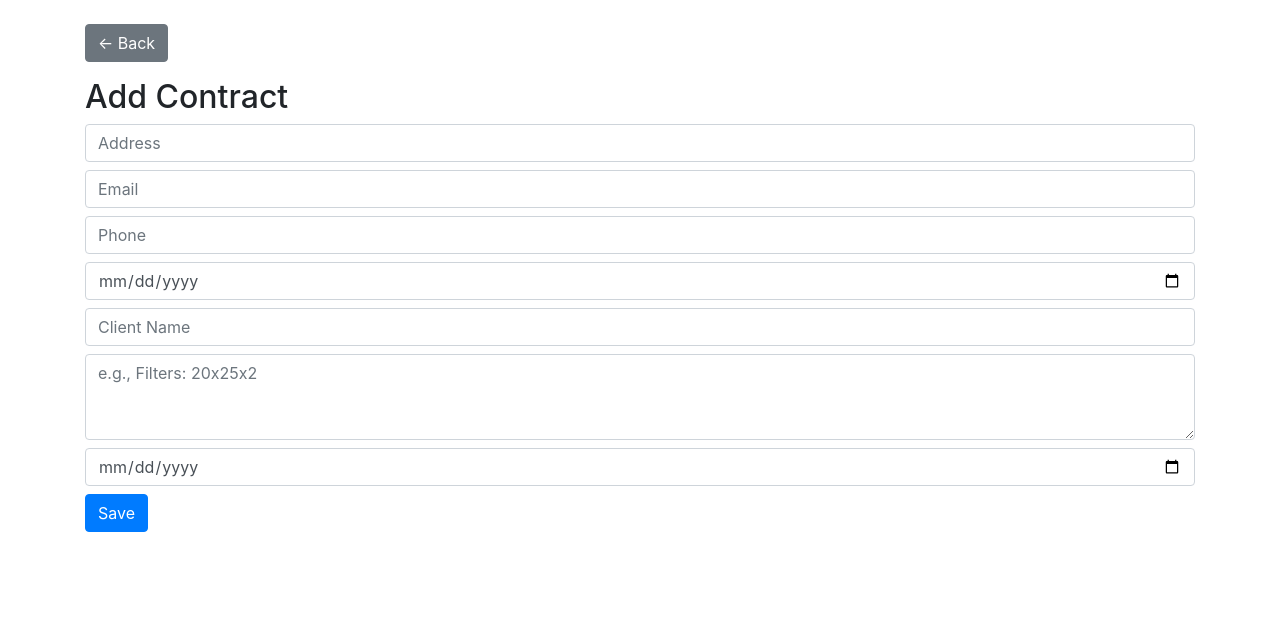
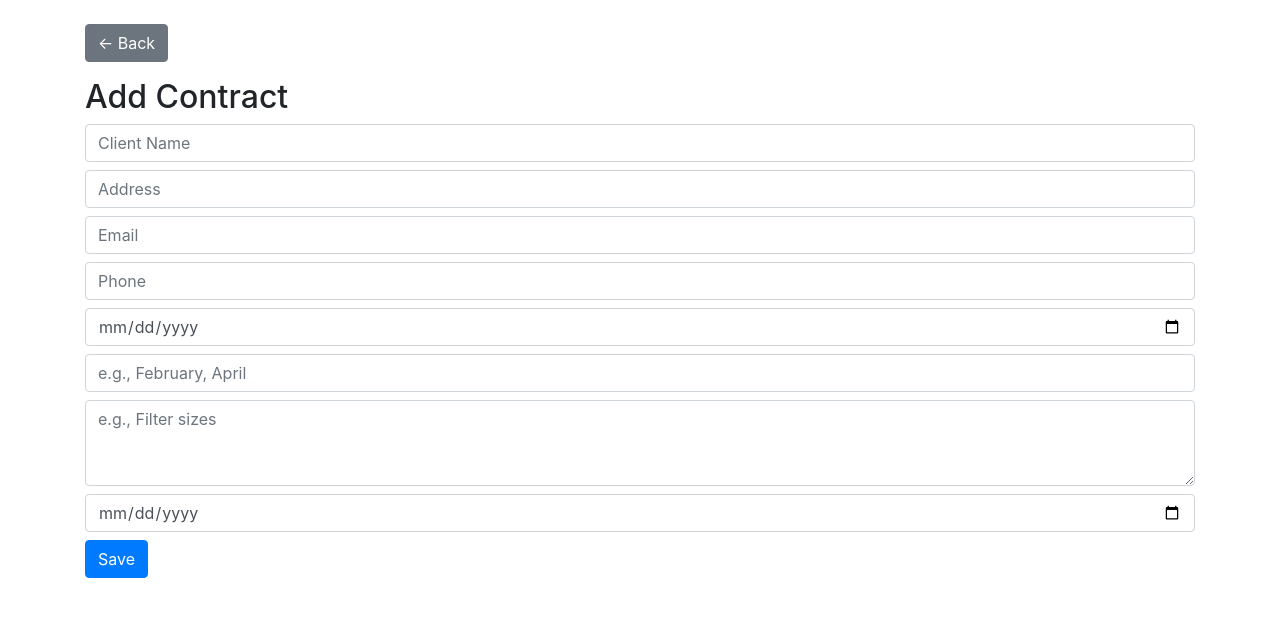
Before and after one commit to JGiordano87/gio-tech-maintenance-app, a Flask app: page /add in a window 1280 px wide. Shown: the top 617 px of the page. Run offline with Flask 3, Linux system fonts and the light colour scheme; some libraries are stand-ins or nearby versions.

Commit message:
Fix: Add missing due_months field to form

```diff
--- a/templates/form.html
+++ b/templates/form.html
@@ -9,18 +9,16 @@
 <div class="container mt-4">
     <a href="/" class="btn btn-secondary mb-3">← Back</a>
     <h2>{{ 'Edit' if contract else 'Add' }} Contract</h2>
-    <form method="post" action="{{ '/edit/' ~ c.id if c and c.id else '/add' }}" id="contractForm" autocomplete="off">
-  {% set c = contract or {} %}
+    <form method="post" action="{{ '/edit/' + str(c.id) if c and c.id else '/add' }}" id="contractForm" autocomplete="off">
+    <input name="name" class="form-control mb-2" placeholder="Client Name" value="{{ c['name'] if c else '' }}">
     <input name="address" class="form-control mb-2" placeholder="Address" value="{{ c['address'] if c else '' }}">
     <input name="email" class="form-control mb-2" placeholder="Email" value="{{ c['email'] if c else '' }}">
     <input name="phone" class="form-control mb-2" placeholder="Phone" value="{{ c['phone'] if c else '' }}">
     <input name="start_date" type="date" class="form-control mb-2" value="{{ c['start_date'] if c else '' }}">
-  <input name="name" class="form-control mb-2" placeholder="Client Name" value="{{ c['name'] if c else '' }}">
-  <!-- all your other fields here -->
-  <textarea name="notes" class="form-control mb-2" rows="3" placeholder="e.g., Filters: 20x25x2">{{ c['notes'] if c else '' }}</textarea>
+    <input name="due_months" class="form-control mb-2" placeholder="e.g., February, April" value="{{ c['due_months'] if c else '' }}">
+    <textarea name="notes" class="form-control mb-2" rows="3" placeholder="e.g., Filter sizes">{{ c['notes'] if c else '' }}</textarea>
     <input name="renewal_date" type="date" class="form-control mb-2" value="{{ c['renewal_date'] if c else '' }}">
 
-  <!-- SAVE BUTTON -->
     <button type="button" class="btn btn-primary" id="saveButton">Save</button>
 </form>
 
```
Lines whose indentation alone changed are shown as unchanged.
